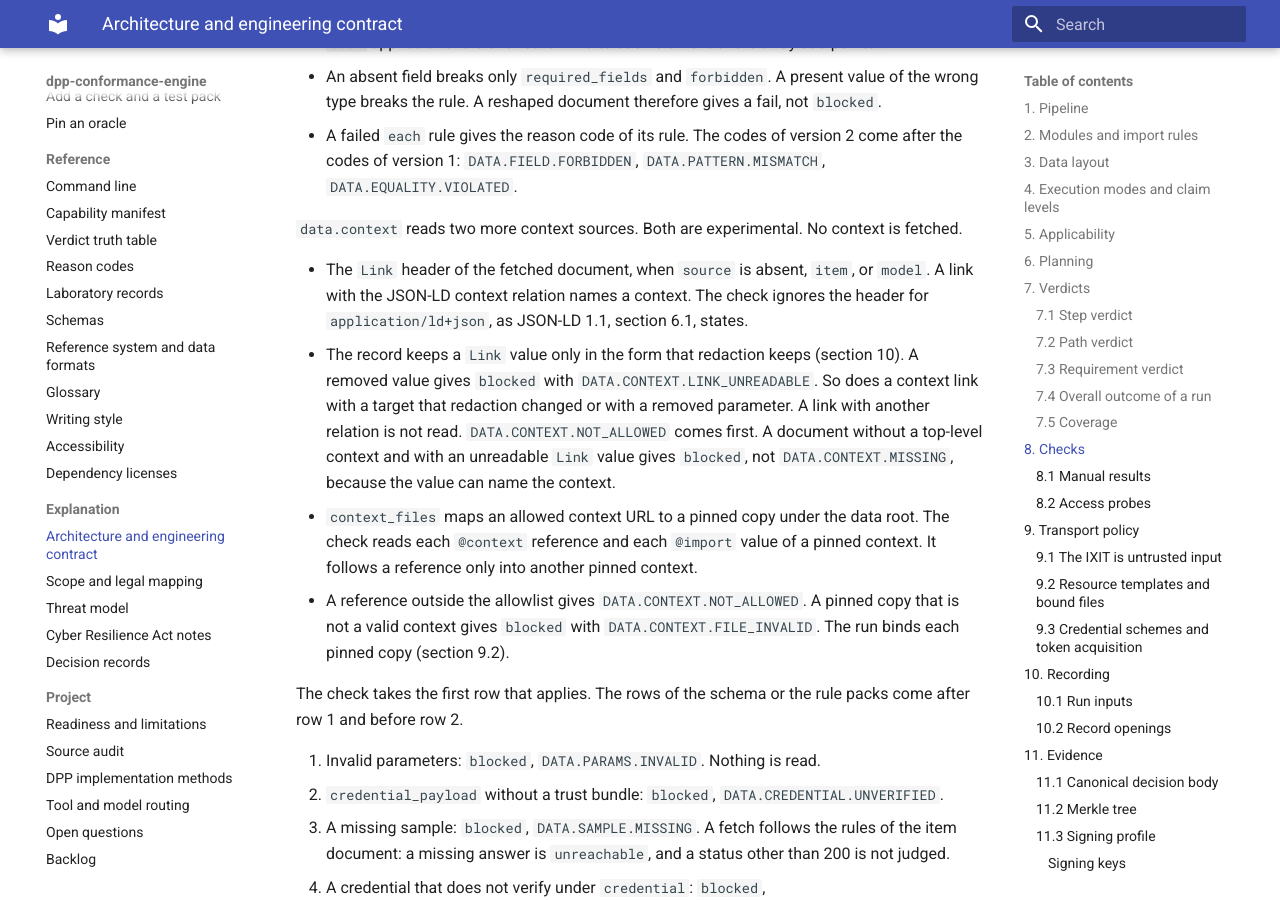
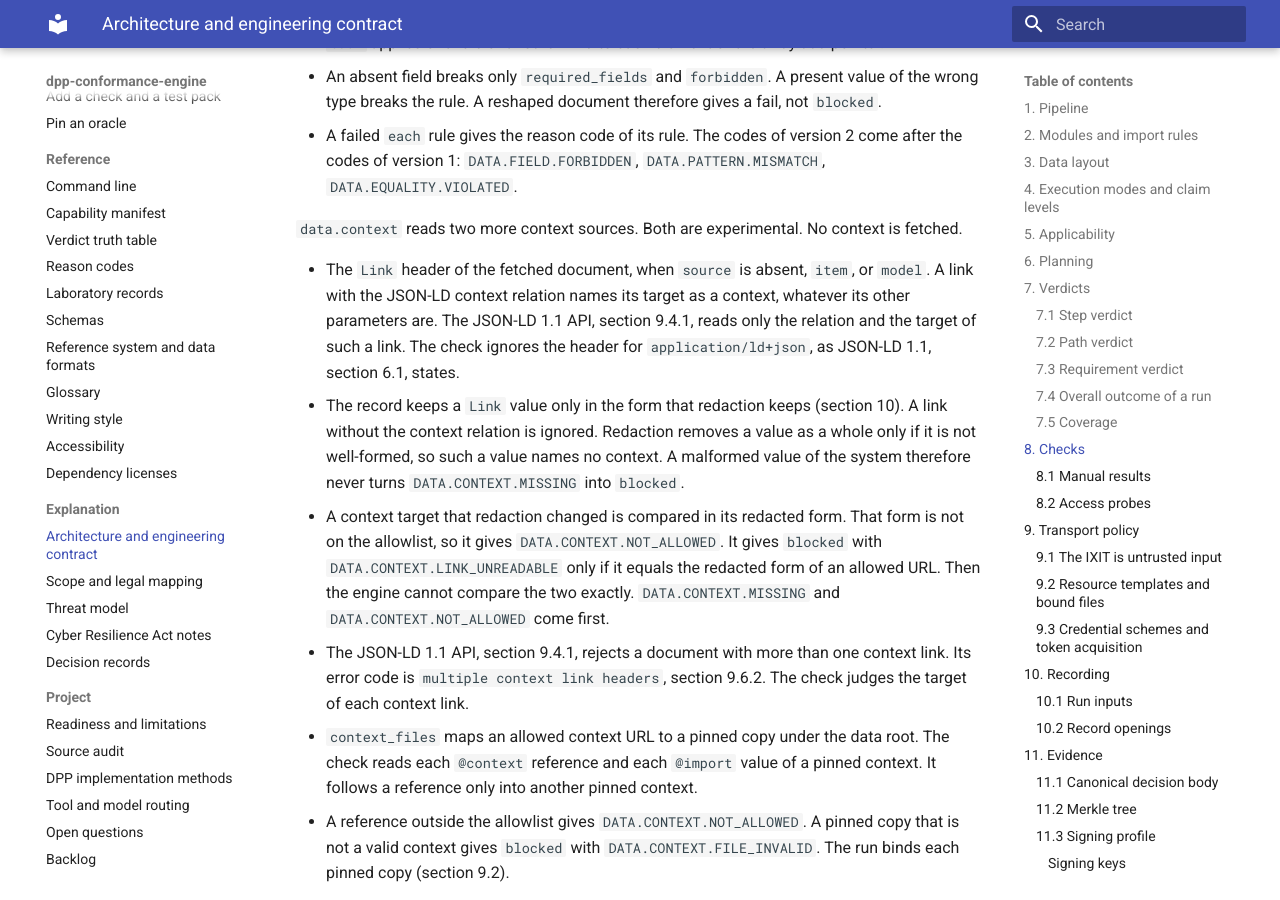
Before and after one commit to hadijannat/dpp-conformance-engine, an MkDocs documentation site: the page built from docs/explanation/architecture.md, in a window 1280 px wide and 900 px high, scrolled down 22107 px. Built offline with MkDocs 1.6.1 and Material for MkDocs 9.7.7, drawn with Linux system fonts in a browser that asks for light colours; the version menu is left out; some of the changed text lies outside the part shown.

Commit message:
fix(redaction): read Link values as RFC 8288 and keep a fixed type
parse_link now scans quoted strings, so a quoted comma or semicolon does
not split a value. It gives None only for a value that is not
well-formed. redact_link drops a relation outside the closed list one
word at a time and marks its link. It keeps a type parameter of
application/linkset+json, application/ld+json, or application/json.

data.context names the target of each context link, whatever its other
parameters are, and ignores every other link. A value removed as a whole
names no context, so it cannot turn DATA.CONTEXT.MISSING into blocked. A
changed target is compared in its redacted form. DATA.CONTEXT.LINK_UNREADABLE
stays for one engine limit: that form equals the redacted form of an
allowed URL. resolver.linkset reads a linkset link with a kept type.

Co-Authored-By: Claude Opus 5.5 <noreply@anthropic.com>

```diff
--- a/docs/explanation/architecture.md
+++ b/docs/explanation/architecture.md
@@ -729,14 +729,21 @@ gives `blocked`, with `DATA.SCHEMA.MISSING` or `DATA.RULES.MISSING`. The run bin
 `data.context` reads two more context sources. Both are experimental. No context is fetched.
 
 - The `Link` header of the fetched document, when `source` is absent, `item`, or `model`. A link
-  with the JSON-LD context relation names a context. The check ignores the header for
-  `application/ld+json`, as JSON-LD 1.1, section 6.1, states.
-- The record keeps a `Link` value only in the form that redaction keeps (section 10). A removed
-  value gives `blocked` with `DATA.CONTEXT.LINK_UNREADABLE`. So does a context link with a
-  target that redaction changed or with a removed parameter. A link with another relation is
-  not read. `DATA.CONTEXT.NOT_ALLOWED` comes first. A document without a
-  top-level context and with an unreadable `Link` value gives `blocked`, not
-  `DATA.CONTEXT.MISSING`, because the value can name the context.
+  with the JSON-LD context relation names its target as a context, whatever its other parameters
+  are. The JSON-LD 1.1 API, section 9.4.1, reads only the relation and the target of such a link.
+  The check ignores the header for `application/ld+json`, as JSON-LD 1.1, section 6.1, states.
+- The record keeps a `Link` value only in the form that redaction keeps (section 10). A link
+  without the context relation is ignored. Redaction removes a value as a whole only if it is not
+  well-formed, so such a value names no context. A malformed value of the system therefore never
+  turns `DATA.CONTEXT.MISSING` into `blocked`.
+- A context target that redaction changed is compared in its redacted form. That form is not on
+  the allowlist, so it gives `DATA.CONTEXT.NOT_ALLOWED`. It gives `blocked` with
+  `DATA.CONTEXT.LINK_UNREADABLE` only if it equals the redacted form of an allowed URL. Then the
+  engine cannot compare the two exactly. `DATA.CONTEXT.MISSING` and `DATA.CONTEXT.NOT_ALLOWED`
+  come first.
+- The JSON-LD 1.1 API, section 9.4.1, rejects a document with more than one context link. Its
+  error code is `multiple context link headers`, section 9.6.2. The check judges the target of
+  each context link.
 - `context_files` maps an allowed context URL to a pinned copy under the data root. The check
   reads each `@context` reference and each `@import` value of a pinned context. It follows a
   reference only into another pinned context.
@@ -861,7 +868,8 @@ answers. It takes the first `http` or `https` target with that relation and reso
 target against the final URL of its answer. It fetches that target once with
 `Accept: application/linkset+json` and judges the answer by rules 1 to 5. The transport policy
 applies to that request as to every other request. The check reads only the recorded form of the
-header (section 10). A link with another parameter, such as `type`, is therefore not read.
+header (section 10). It reads a link whose only other parameter is a kept `type`. It does not
+read a link with the marker of another parameter, such as `anchor`.
 A target that redaction changed is not fetched.
 No usable `Link` value, no answer, or a body that cannot be read leaves the pass unchanged. The
 check sends the extra request only after both answers pass. So a broken `Link` value cannot turn
@@ -1656,14 +1664,22 @@ records/<id>.enc   one encrypted record each
   `-max-age`, and `-allow-credentials`. A URL in a recorded header is redacted: userinfo, the
   fragment, and credential-like query values are removed. The value of
   `access-control-allow-origin` is redacted in the same way.
-- A `Link` value keeps only its targets and a closed list of relations. The list holds the
-  registered relation names, `linkset`, the JSON-LD context relation, and the GS1 link types.
-  The GS1 link types are those of the pinned GS1 Web Vocabulary file, in the `gs1:` form and the
-  `https://ref.gs1.org/voc/` form. An extension relation is compared as exact text, and only a
-  quoted `rel` value can hold one. Each other parameter of a link is replaced with one marker,
-  `<removed>`, after its relations. A value with another relation, a second `rel`, or a form
-  that the parser cannot split is removed as a whole. The pinned file is `v1.16/gs1Voc.jsonld` of `github.com/gs1/WebVoc` at commit
+- A `Link` value is read as RFC 8288 link-values. A quoted string can hold `,` and `;`, and
+  these do not split the value. A value keeps only its targets, a closed list of relations, and a
+  fixed `type`. The list holds the registered relation names, `linkset`, the JSON-LD context
+  relation, and the GS1 link types. The GS1 link types are those of the pinned GS1 Web Vocabulary
+  file, in the `gs1:` form and the `https://ref.gs1.org/voc/` form. The pinned file is
+  `v1.16/gs1Voc.jsonld` of `github.com/gs1/WebVoc` at commit
   `f8f407bf717233c871dca2f62f4e45b0940e8cad`.
+- An extension relation is compared as exact text, and only a quoted `rel` value can hold one. A
+  relation outside the list is dropped one word at a time. A `type` with the value
+  `application/linkset+json`, `application/ld+json`, or `application/json` is kept in lower case.
+  These fixed values cannot carry a secret. Each other parameter, and each dropped relation, gives
+  the link one marker, `<removed>`, after its relations and its type.
+- Only a value that is not well-formed is removed as a whole. Such a value has a link without a
+  target, a target that is not a URI reference, or a second `rel`. It can also have a parameter
+  that is not a name, a name with a token, or a name with a quoted string. The output of
+  redaction parses to the same links, and redaction of the output gives the same text.
 
 Replay serves records by sequence. A replayed request that differs from the recorded one in
 method, URL, or role gives `recording_mismatch`, which is an execution error.
```
Also changed, not shown: docs/reference/reason-codes.md (+1 -1 lines), docs/reference/reference-system.md (+17 -5 lines), 8 other files.
